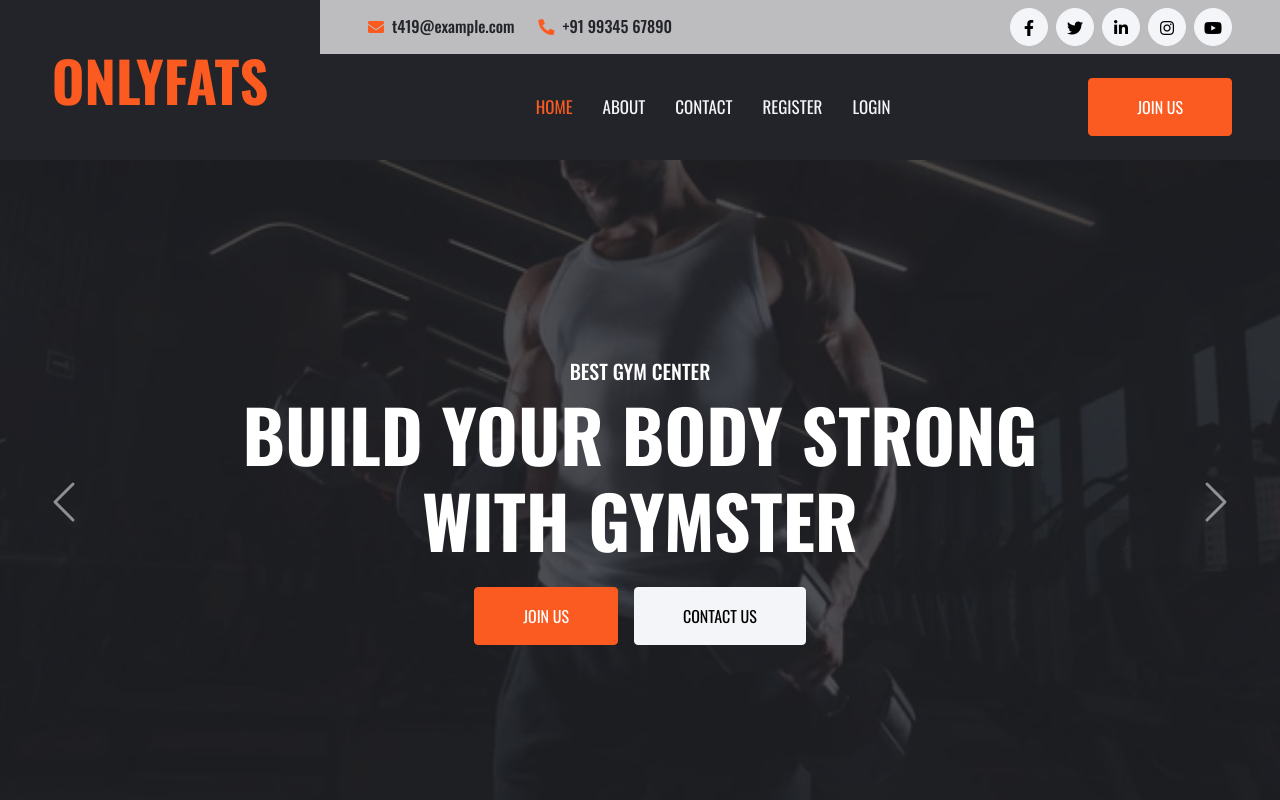
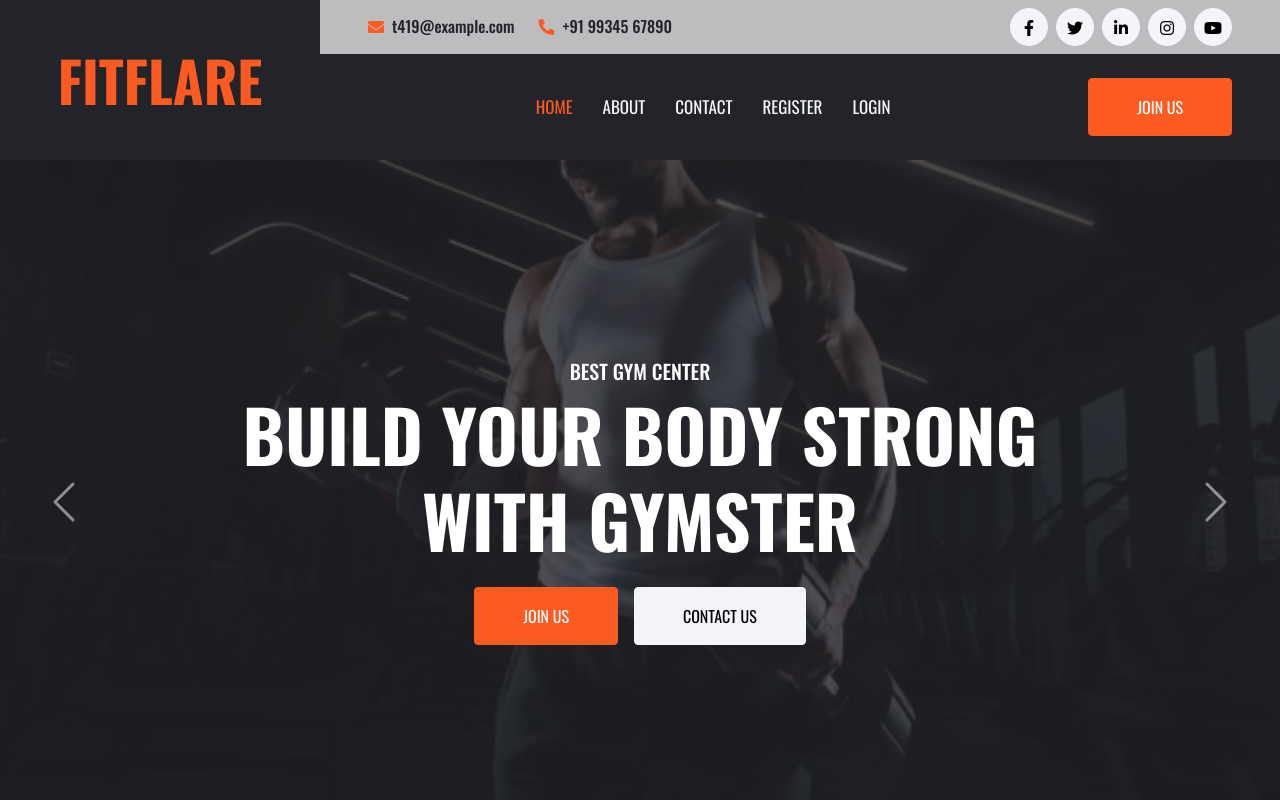
Before and after one commit to KrIsHnABaJ/Only-Fat-Burn-, a React (Create React App) app in the folder Frontend/: page / in a window 1280 px wide. Shown: the top 800 px of the page. Built offline with nearby package versions, Linux system fonts and the light colour scheme.

Commit message:
Update Navbar.js

```diff
--- a/Frontend/src/Component/Navbar.js
+++ b/Frontend/src/Component/Navbar.js
@@ -7,7 +7,7 @@
               <div className="row gx-0">
                   <div className="col-lg-3 bg-dark d-none d-lg-block">
                       <Link to="/" className="navbar-brand w-100 h-100 m-0 p-0 d-flex align-items-center justify-content-center">
-                          <h1 className="m-0 display-4 text-primary text-uppercase">OnlyFats</h1>
+                          <h1 className="m-0 display-4 text-primary text-uppercase">FitFlare</h1>
                       </Link>
                   </div>
                   <div className="col-lg-9">
```
